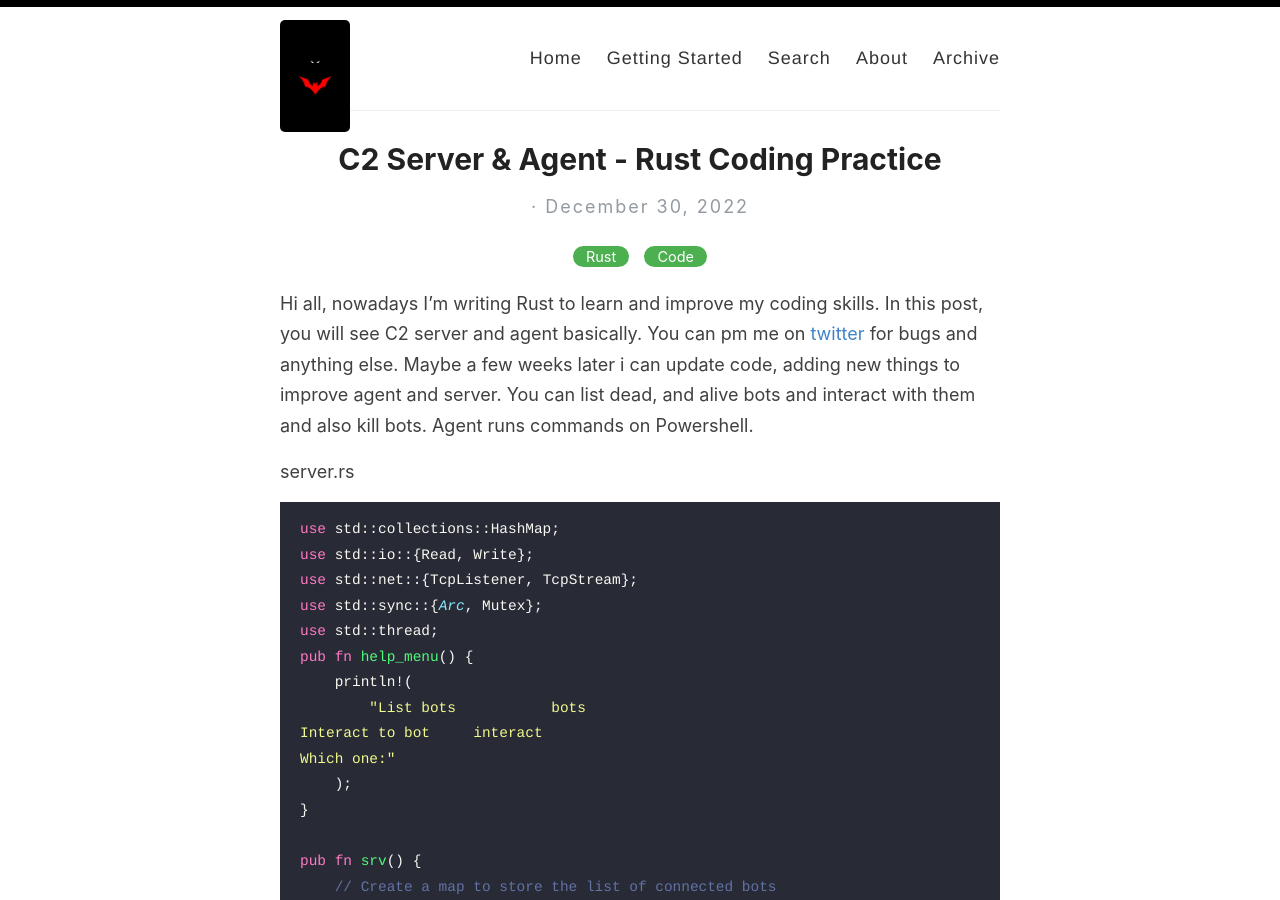
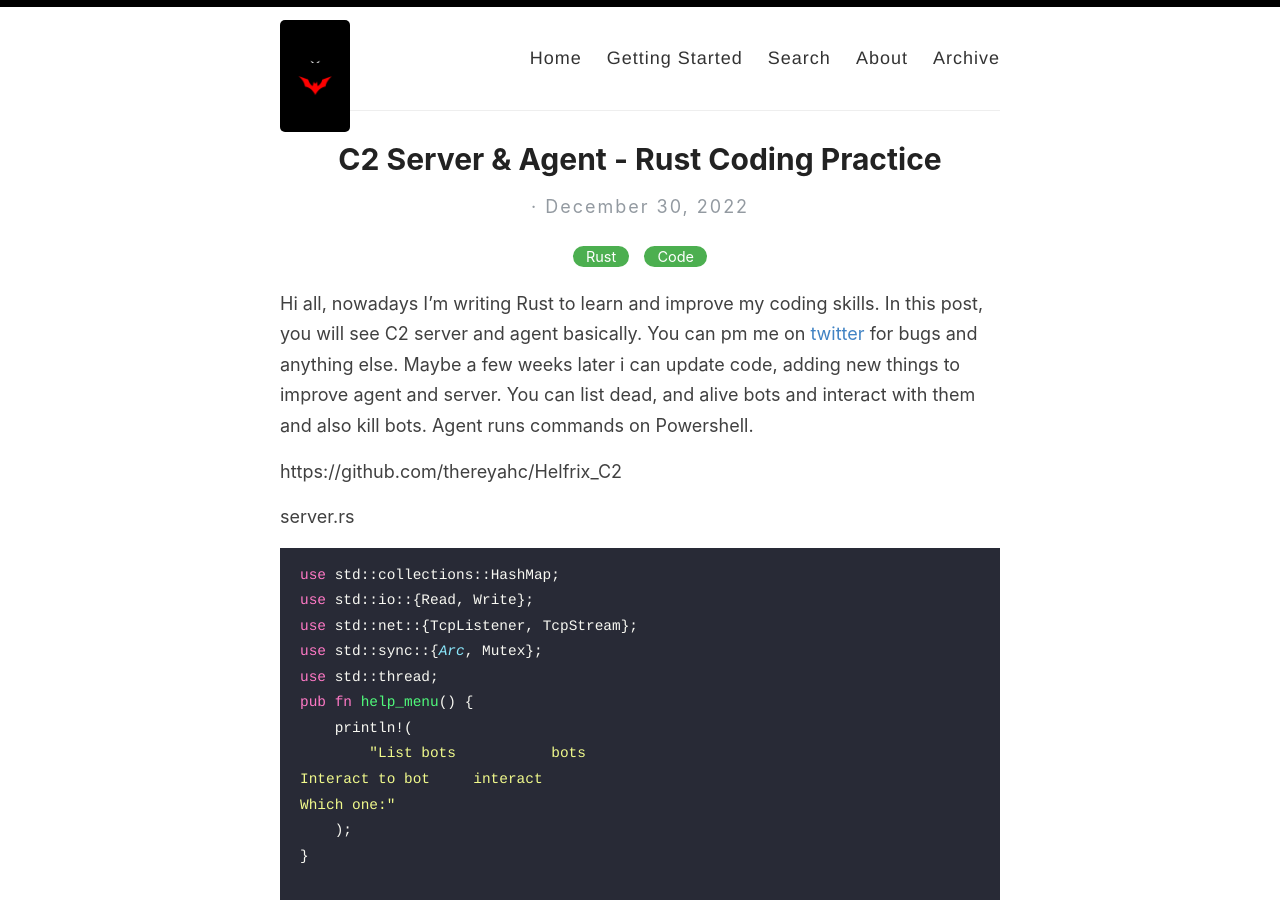
Before and after one commit to helfreyah/helfreyah, a Jekyll site: the page built from _posts/2022-12-30-C2 Server & Agent - Rust Coding Practice.md, in a window 1280 px wide and 900 px high. Built offline with Jekyll 4.4.1, drawn with Linux system fonts in a browser that asks for light colours; some of the changed lines change nothing that is shown.

Commit message:
Update 2022-12-30-C2 Server & Agent - Rust Coding Practice.md

````diff
--- a/_posts/2022-12-30-C2 Server & Agent - Rust Coding Practice.md
+++ b/_posts/2022-12-30-C2 Server & Agent - Rust Coding Practice.md
@@ -9,6 +9,8 @@ You can pm me on [twitter](https://twitter.com/batwareman) for bugs and anything
 Maybe a few weeks later i can update code, adding new things to improve agent and server. You can list dead, and alive bots and interact with them and also kill bots.
 Agent runs commands on Powershell.
 
+
+https://github.com/thereyahc/Helfrix_C2
 
 server.rs
 ```rust
@@ -195,5 +197,9 @@ async fn try_run(addr: impl ToSocketAddrs) -> Result<(), Box<dyn Error + Send +
 ```
 
 ![](/images/1.PNG)
+
+
 ![](/images/2.PNG)
+
+
 ![](/images/Screenshot-4.png)
````
